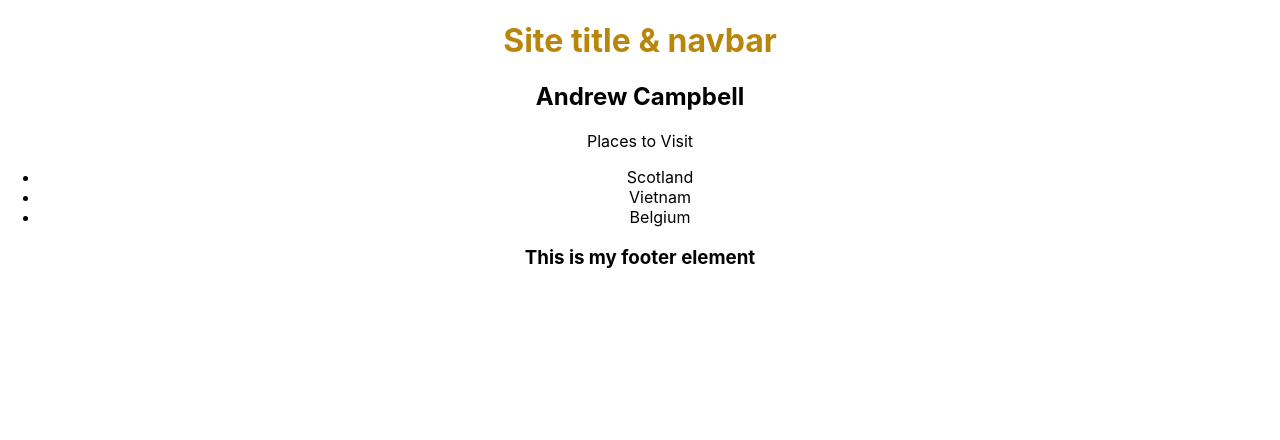
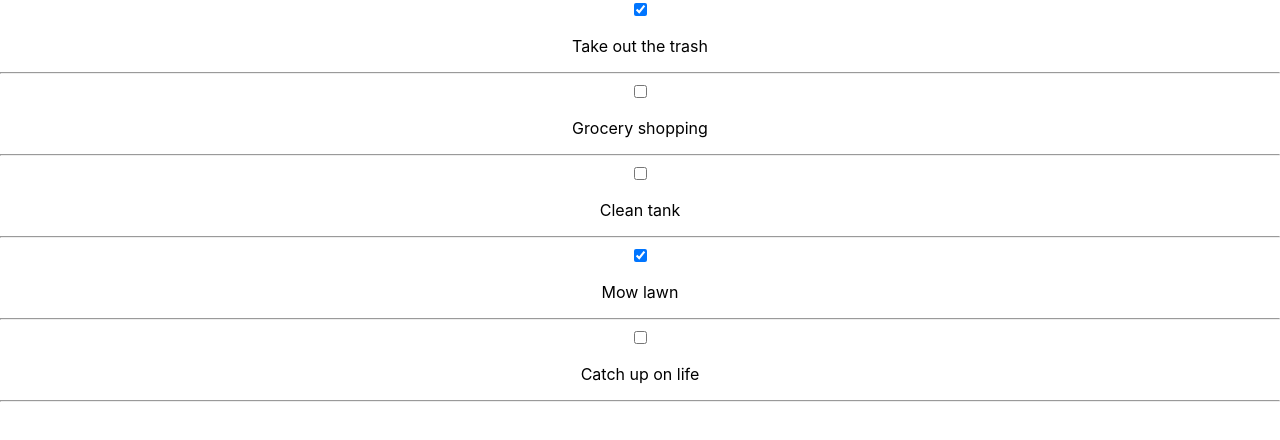
Before and after one commit to mortultra/learn-react-js, a React (Create React App) app: page / in a window 1280 px wide. Shown: the top 440 px of the page. Built offline with nearby package versions, Linux system fonts and the light colour scheme.

Commit message:
to do app update incl components and destructuring

```diff
--- a/src/App.css
+++ b/src/App.css
@@ -1,7 +1,14 @@
 .App {
   text-align: center;
+  margin: 0 auto;
 }
 
 h1 {
   color: darkgoldenrod;
 }
+
+.checkFlex {
+  display: flex;
+  flex-direction: row;
+  justify-content: center;
+}
--- a/src/App.js
+++ b/src/App.js
@@ -1,14 +1,16 @@
 import './App.css';
-import Navbar from './components/Navbar'
-import MainContent from './components/MainContent'
-import Footer from './components/Footer'
+import ToDoItem from './components/ToDoItem';
+import toDoData from './toDoData';
 
 function App() {
+
+  const toDoList = toDoData.map(item => {
+    return <ToDoItem key={item.id} text={item.text} completed={item.completed} />
+  })
+
   return (
     <div className="App">
-      <Navbar />
-      <MainContent />
-      <Footer />
+      {toDoList}
     </div>
   );
 }
--- a/src/components/Footer.js
+++ /dev/null
@@ -1,13 +0,0 @@
-import React from 'react'
-
-function Footer() {
-  return (
-    <div>
-      <footer>
-        <h3>This is my footer element</h3>
-      </footer>
-    </div>
-  )
-}
-
-export default Footer
--- a/src/components/MainContent.js
+++ /dev/null
@@ -1,12 +0,0 @@
-import React from 'react'
-import MyInfo from '../components/MyInfo'
-
-function MainContent() {
-  return (
-    <div>
-      <MyInfo />
-    </div>
-  )
-}
-
-export default MainContent
--- a/src/components/MyInfo.js
+++ /dev/null
@@ -1,17 +0,0 @@
-import React from 'react'
-
-function MyInfo() {
-  return (
-    <div>
-      <h2>Andrew Campbell</h2>
-      <p>Places to Visit</p>
-      <ul>
-        <li>Scotland</li>
-        <li>Vietnam</li>
-        <li>Belgium</li>
-      </ul>
-    </div>
-  )
-}
-
-export default MyInfo
--- a/src/components/Navbar.js
+++ /dev/null
@@ -1,11 +0,0 @@
-import React from 'react'
-
-function Navbar() {
-  return (
-    <div>
-      <h1>Site title & navbar</h1>
-    </div>
-  )
-}
-
-export default Navbar
--- /dev/null
+++ b/src/components/ToDoItem.js
@@ -0,0 +1,16 @@
+import React from 'react';
+
+function ToDoItem(props) {
+  const { id, text, completed } = props;
+  return (
+    <div>
+      <div className="checkboxes" key={id}>
+          <input type="checkbox" id="check" name="check" checked={completed}/>
+          <p>{text}</p>
+          <hr/>
+      </div>
+    </div>
+  )
+}
+
+export default ToDoItem
--- /dev/null
+++ b/src/toDoData.js
@@ -0,0 +1,29 @@
+const toDoData = [
+  {
+    id: 1,
+    text: 'Take out the trash',
+    completed: true
+  },
+  {
+    id: 2,
+    text: 'Grocery shopping',
+    completed: false
+  },
+  {
+    id: 3,
+    text: 'Clean tank',
+    completed: false
+  },
+  {
+    id: 4,
+    text: 'Mow lawn',
+    completed: true
+  },
+  {
+    id: 5,
+    text: 'Catch up on life',
+    completed: false
+  },
+]
+
+export default toDoData
```
